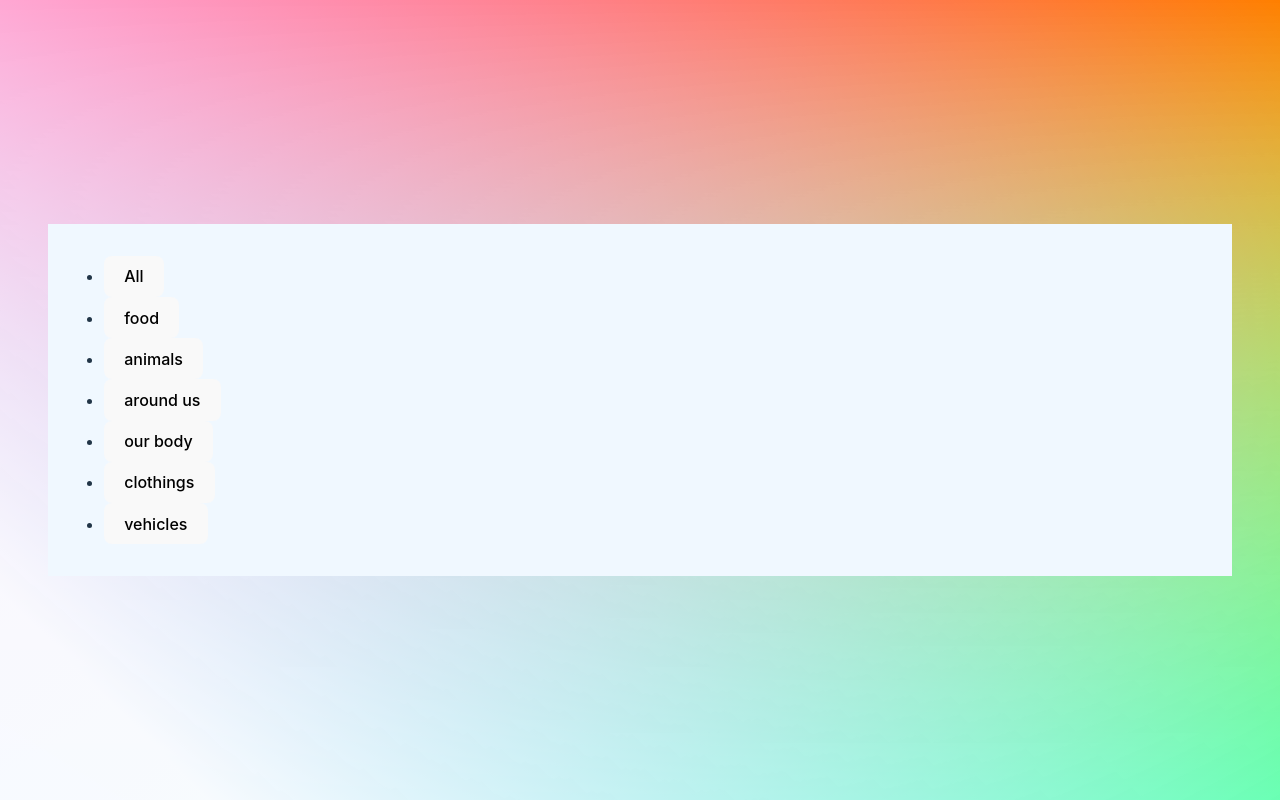
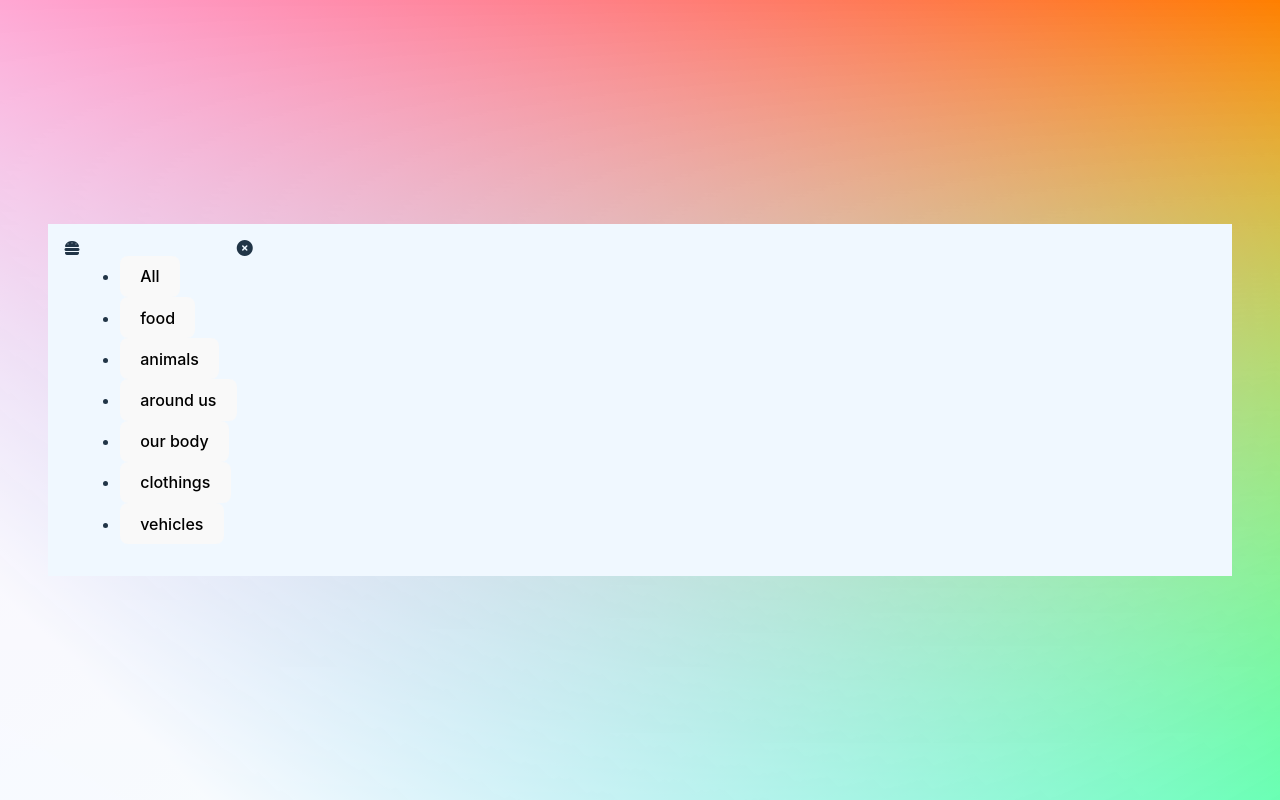
Before and after one commit to pattpjy/word-game-typescript, a React (Vite) app: page /game in a window 1280 px wide. Built offline with nearby package versions, Linux system fonts and the light colour scheme.

Commit message:
add hamberger icon, rename navbar to categoryBar

```diff
--- a/src/components/GameBoard/GameBoard.tsx
+++ b/src/components/GameBoard/GameBoard.tsx
@@ -31,8 +31,6 @@ const GameBoard: React.FC<GameBoardProps> = ({ allWords }) => {
   };
   return (
     <div>
-      <h1>Welcome to the Game board</h1>
-      <p>This is the board of your application.</p>
       <div className={styles["word-board"]}>{displayWord(allWords)}</div>
     </div>
   );
--- a/src/containers/NavBarContainer.tsx
+++ b/src/containers/CatBarContainer.tsx
@@ -1,10 +1,10 @@
 import React from "react";
-import { NavBar } from "../components/NavBar/NavBar";
+import { NavBar } from "../components/CatBar/CatBar";
 
-interface NavBarContainerProp {
+interface CatBarContainerProp {
   onCategorySelected: (category: string) => void;
 }
-export const NavBarContainer: React.FC<NavBarContainerProp> = ({
+export const CatBarContainer: React.FC<CatBarContainerProp> = ({
   onCategorySelected,
 }) => {
   const categoriesArray = [
--- a/src/containers/GameContainer.tsx
+++ b/src/containers/GameContainer.tsx
@@ -2,7 +2,7 @@
 
 import React from "react";
 
-import { NavBarContainer } from "./NavBarContainer";
+import { CatBarContainer } from "./CatBarContainer";
 import styles from "./container.module.css";
 import { useState } from "react";
 
@@ -33,7 +33,9 @@ const GameContainer: React.FC<GameContainerProps> = () => {
 
   return (
     <div className={styles["game-board"]}>
-      <NavBarContainer onCategorySelected={handleCategorySelect} />
+      <i className="fa-solid fa-burger" id="burger"></i>
+      <CatBarContainer onCategorySelected={handleCategorySelect} />
+      <i className="fa-solid fa-circle-xmark" id="xmark"></i>
       {allWords.length > 0 && selectedCategory && (
         <main className={styles.main}>
           <GameBoard allWords={allWords} />
```
Also changed, not shown: src/components/CatBar/CatBar.module.css (added), src/components/CatBar/CatBar.tsx (renamed from src/components/NavBar/NavBar.tsx).
